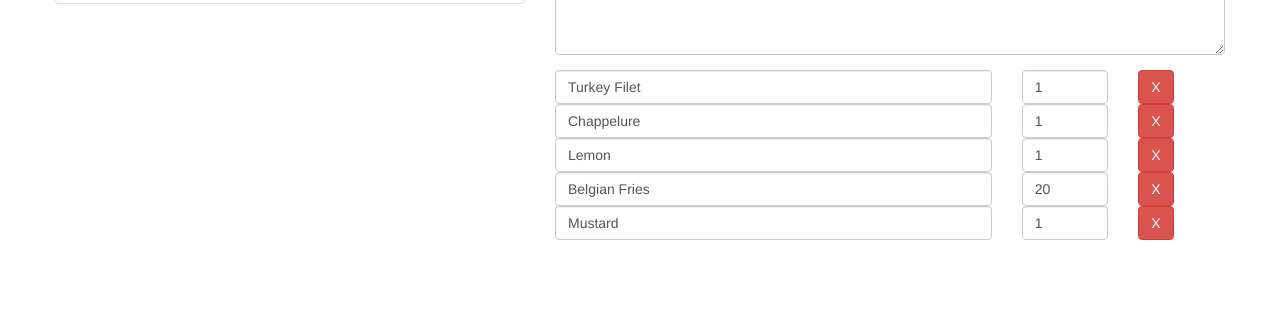
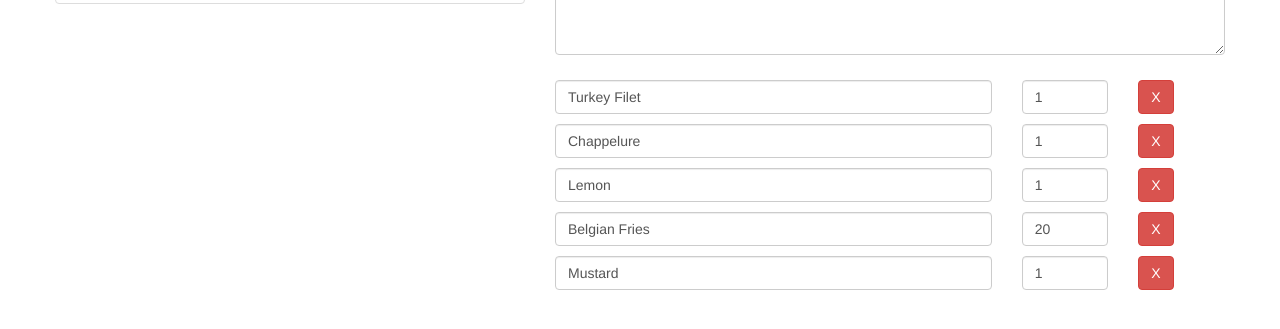
Before and after one commit to Jitgitbit/angular-exercise-two, an Angular app: page /recipes/1/edit in a window 1280 px wide. Shown: the part 359-688 px from the top of the page. Built offline with nearby package versions, Linux system fonts and the light colour scheme.

Commit message:
! note on faster html bootstrap !

```diff
--- a/src/app/recipes/recipe-edit/recipe-edit.component.html
+++ b/src/app/recipes/recipe-edit/recipe-edit.component.html
@@ -63,6 +63,7 @@
             class="row"
             *ngFor="let ingredientCtrl of controls; let i = index"
             [formGroupName]="i"
+            style="margin-top: 10px;"
           >
             <div class="col-xs-8">
               <input
@@ -82,6 +83,9 @@
               <button class="btn btn-danger">X</button>
             </div>
           </div>
+          <div class="row">
+            <div class="col-xs-12"></div>
+          </div>
         </div>
       </div>
     </form>
```
Also changed, not shown: 1 other file (tests, documents, lock files or other folders).
